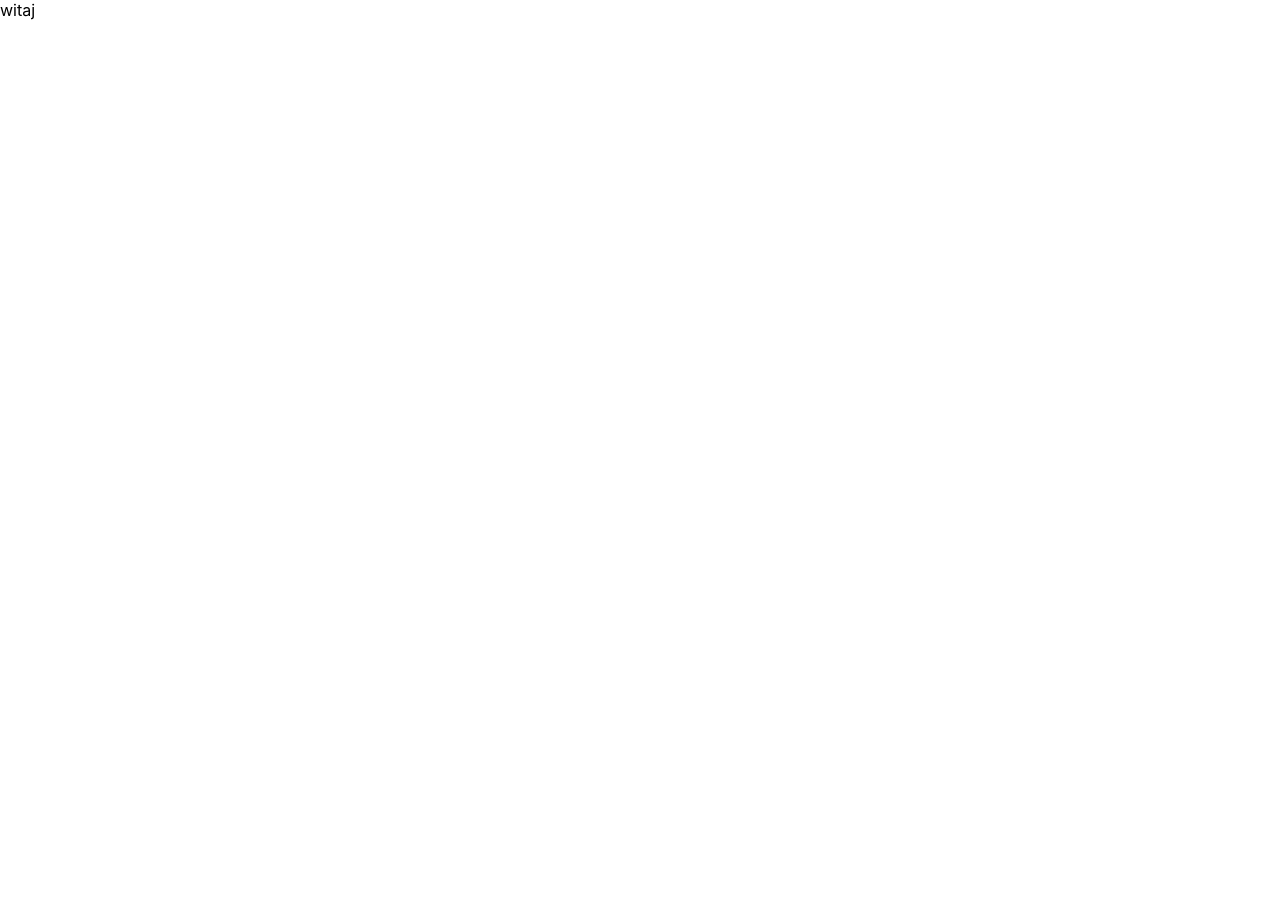
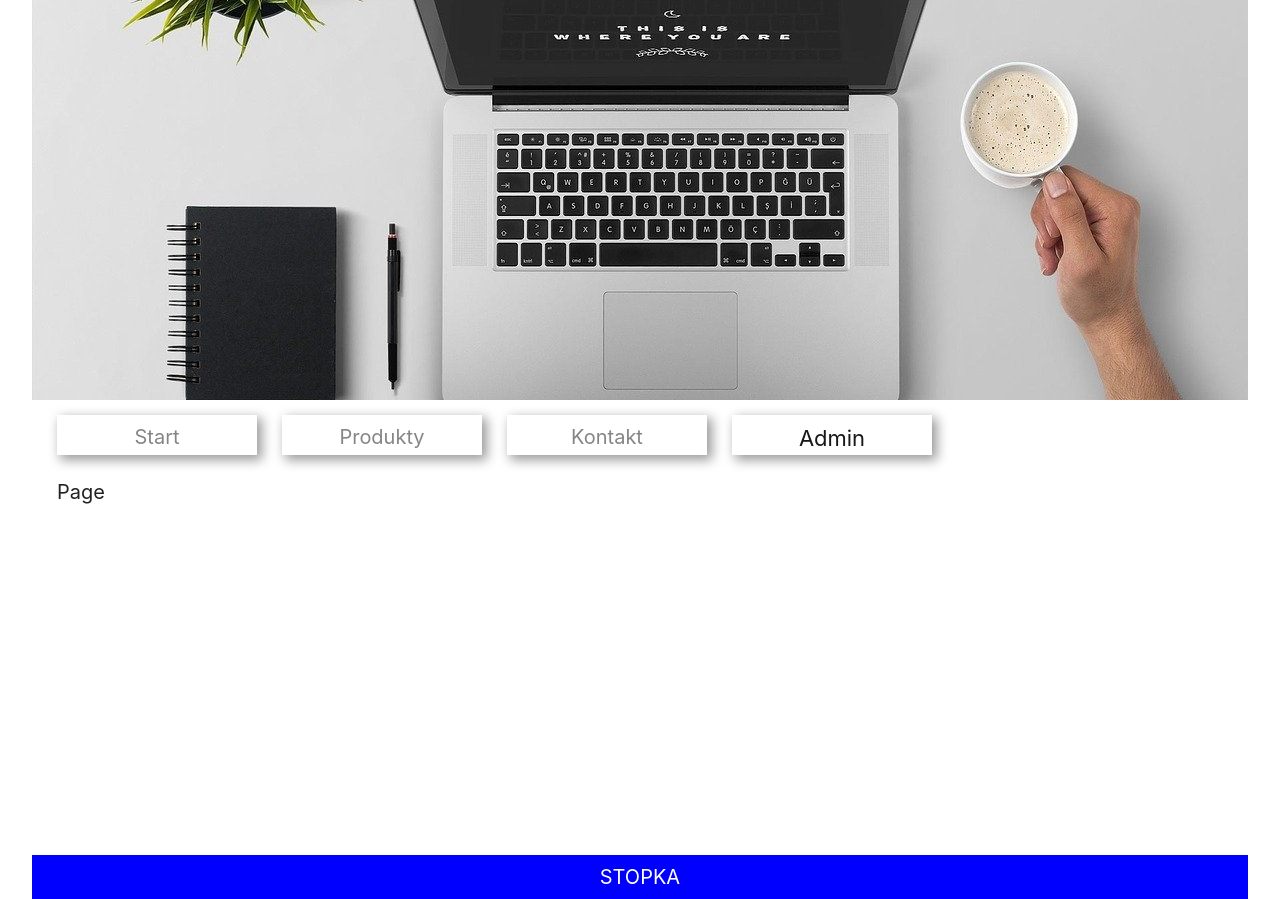
Before and after one commit to figarox/projektx, a React app in the folder myapp/: page /admin in a window 1280 px wide. Before the commit the page ends 800 px from the top, so only its background shows below. Built offline with nearby package versions, Linux system fonts and the light colour scheme.

Commit message:
new menu

```diff
--- a/myapp/package.json
+++ b/myapp/package.json
@@ -8,6 +8,7 @@
     "@testing-library/user-event": "^12.8.3",
     "react": "^17.0.2",
     "react-dom": "^17.0.2",
+    "react-router-dom": "^5.3.0",
     "react-scripts": "4.0.3",
     "web-vitals": "^1.1.2"
   },
--- a/myapp/public/index.html
+++ b/myapp/public/index.html
@@ -24,7 +24,7 @@
       work correctly both with client-side routing and a non-root public URL.
       Learn how to configure a non-root public URL by running `npm run build`.
     -->
-    <title>React App</title>
+    <title>First Project</title>
   </head>
   <body>
     <noscript>You need to enable JavaScript to run this app.</noscript>
--- a/myapp/src/components/App.css
+++ /dev/null
@@ -1,38 +0,0 @@
-.App {
-  text-align: center;
-}
-
-.App-logo {
-  height: 40vmin;
-  pointer-events: none;
-}
-
-@media (prefers-reduced-motion: no-preference) {
-  .App-logo {
-    animation: App-logo-spin infinite 20s linear;
-  }
-}
-
-.App-header {
-  background-color: #282c34;
-  min-height: 100vh;
-  display: flex;
-  flex-direction: column;
-  align-items: center;
-  justify-content: center;
-  font-size: calc(10px + 2vmin);
-  color: white;
-}
-
-.App-link {
-  color: #61dafb;
-}
-
-@keyframes App-logo-spin {
-  from {
-    transform: rotate(0deg);
-  }
-  to {
-    transform: rotate(360deg);
-  }
-}
--- a/myapp/src/components/App.js
+++ /dev/null
@@ -1,14 +0,0 @@
-import { Component } from 'react';
-import './App.css';
-
-class App extends Component{
-  render(){
-    return(
-      <div>
-        witaj
-      </div>
-    )
-  }
-}
-
-export default App;
--- a/myapp/src/index.css
+++ /dev/null
@@ -1,13 +0,0 @@
-body {
-  margin: 0;
-  font-family: -apple-system, BlinkMacSystemFont, 'Segoe UI', 'Roboto', 'Oxygen',
-    'Ubuntu', 'Cantarell', 'Fira Sans', 'Droid Sans', 'Helvetica Neue',
-    sans-serif;
-  -webkit-font-smoothing: antialiased;
-  -moz-osx-font-smoothing: grayscale;
-}
-
-code {
-  font-family: source-code-pro, Menlo, Monaco, Consolas, 'Courier New',
-    monospace;
-}
--- a/myapp/src/index.js
+++ b/myapp/src/index.js
@@ -1,7 +1,7 @@
 import React from 'react';
 import ReactDOM from 'react-dom';
-import './index.css';
-import App from './components/App';
+import './styles/index.css'
+import App from './layouts/App';
 
 ReactDOM.render(
   <React.StrictMode>
--- /dev/null
+++ b/myapp/src/layouts/App.js
@@ -0,0 +1,34 @@
+import React, { Component } from 'react';
+import '../styles/App.css';
+import { BrowserRouter as Router} from 'react-router-dom';
+import Header from './Header';
+import Page from './Page';
+import Footer from './Footer';
+import Navigation from './Navigation';
+
+class App extends Component{
+  render(){
+    return(
+      <Router>
+        <div className="app">
+          <header>
+            {<Header />}
+          </header>
+          <aside>
+                {<Navigation />}
+           </aside>
+          <main>
+              <section className="page">
+                {<Page />}
+              </section>
+          </main>
+          <footer>
+            {<Footer />}
+          </footer>
+        </div>
+      </Router>
+    )
+  }
+}
+
+export default App;
--- /dev/null
+++ b/myapp/src/layouts/Footer.js
@@ -0,0 +1,10 @@
+import React from "react";
+const Footer = () => {
+    return (
+        <div>
+            Stopka
+        </div>
+    );
+}
+
+export default Footer;
--- /dev/null
+++ b/myapp/src/layouts/Header.js
@@ -0,0 +1,12 @@
+import React from "react";
+import picture1 from '../images/baner.jpg';
+import '../styles/header.css';
+
+const Header = () => {
+    return (
+            <div>
+                <img src={picture1}/>
+            </div>
+        );
+}
+export default Header;
--- /dev/null
+++ b/myapp/src/layouts/Navigation.js
@@ -0,0 +1,28 @@
+import React from "react";
+import { NavLink } from 'react-router-dom';
+import '../styles/nav.css';
+
+const List = [
+    {name: "Start", path: "/" , excat: true},
+    {name: "Produkty", path: "/products"},
+    {name: "Kontakt", path: "/contact"},
+    {name: "Admin", path: "/admin"},
+]
+
+const Navigation = () => {
+
+    const menu = List.map(item =>(
+        <li key={item.name}>
+            <NavLink to={item.path} exact={item.excat ? item.excat : false}>{item.name}</NavLink>
+        </li>
+    ))
+    return (
+        <nav className='main'>
+            <ul>
+                {menu}
+            </ul>
+        </nav>
+     );
+}
+
+export default Navigation;
--- /dev/null
+++ b/myapp/src/layouts/Page.js
@@ -0,0 +1,10 @@
+import React from "react";
+const Page = () => {
+    return (
+        <div>
+            Page
+        </div>
+    );
+}
+
+export default Page;
--- /dev/null
+++ b/myapp/src/styles/App.css
@@ -0,0 +1,33 @@
+div.app{
+    display: flex;
+    flex-direction: column;
+    min-height: 100vh;
+    width: 95%;
+    margin: 0 auto;
+    background-color: white;
+    color: #222;
+}
+
+header{
+    flex-basis: 50vh;
+}
+
+aside{
+    width: 100%;
+    min-height: 50px;
+}
+
+section.page{
+    flex-grow: 1;
+    display: flex;
+    padding: 25px;
+    min-height: 50vh;
+}
+
+footer{
+    background-color: blue;
+    color: white;
+    padding: 10px;
+    text-align: center;
+    text-transform: uppercase;
+}
--- /dev/null
+++ b/myapp/src/styles/header.css
@@ -0,0 +1,9 @@
+header{
+    position: relative;
+    overflow: hidden;
+}
+
+header img{
+    position: absolute;
+    margin-top: -200px;
+}
--- /dev/null
+++ b/myapp/src/styles/index.css
@@ -0,0 +1,10 @@
+*{
+  margin: 0;
+  padding: 0;
+  box-sizing: border-box;
+}
+
+html{
+  font-family: -apple-system, BlinkMacSystemFont, 'Segoe UI', Roboto, Oxygen, Ubuntu, Cantarell, 'Open Sans', 'Helvetica Neue', sans-serif;
+  font-size: 20px;
+}
--- /dev/null
+++ b/myapp/src/styles/nav.css
@@ -0,0 +1,45 @@
+li{
+    list-style-type: none;
+    width: 200px;
+    padding: 10px;
+    height: 40px;
+    float: left;
+    margin-top: 15px;
+    margin-left: 25px;
+    -webkit-box-shadow: 4px 4px 11px 1px rgba(0,0,0,0.4);
+    box-shadow: 4px 4px 11px 1px rgba(0,0,0,0.4);
+    transition: .2s;
+}
+
+li a{
+    display: block;
+    text-decoration: none;
+    color: rgb(133, 133, 133);
+    text-align: center;
+}
+
+li::after{
+    content: '';
+    position: absolute;
+    width: 100%;
+    height: 0.120rem;
+    left: 0;
+    bottom: -2px;
+    background: rgb(255, 230, 0);
+    transition: transform 0.3s ease;
+    transform: scale(0, 1);
+}
+
+li:hover{
+    transform: translateY(-3px);
+}
+
+li:hover::after{
+    transform: scale(1, 1);
+}
+
+li a.active{
+    font-size: 22px;
+    padding-left: 0;
+    color: rgb(24, 24, 24);
+}
```
Also changed, not shown: myapp/src/App.test.js (deleted, +0 -8 lines), README.md, myapp/src/images/baner.jpg (added), 2 other files.
